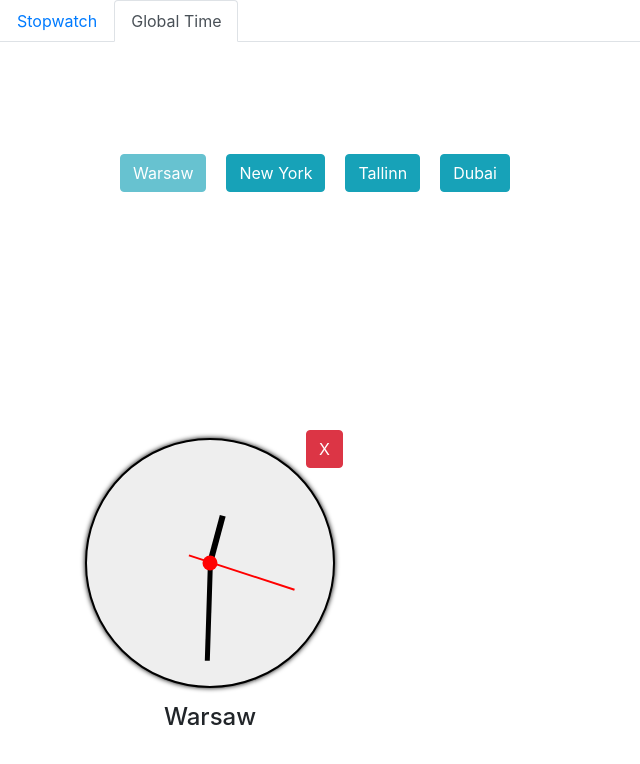
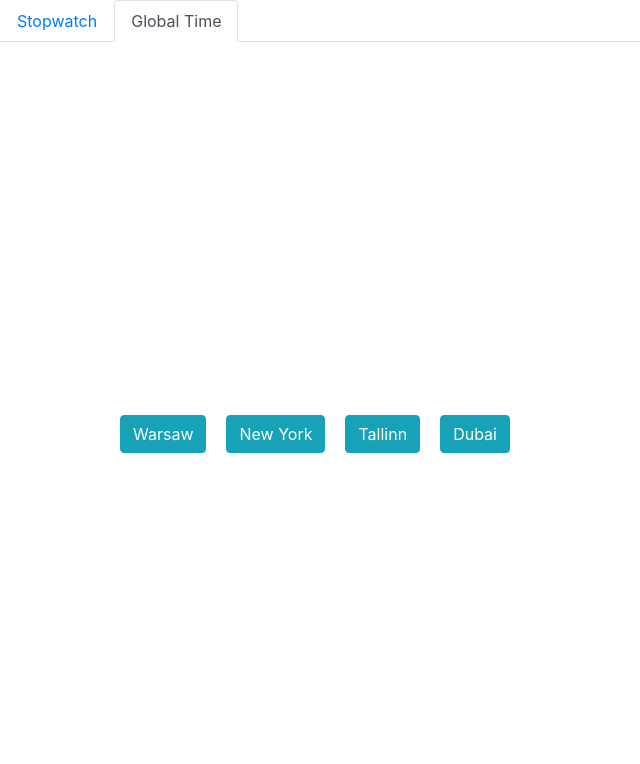
Before and after one commit to MarcinKowalski89/stopwatch, a React app: page /globaltime in a window 1280 px wide. Shown: the top 764 px of the page, without its empty margins (0-640 px from the left). Built offline with nearby package versions, Linux system fonts and the light colour scheme.

Commit message:
Implement redux for clocks

```diff
--- a/src/components/Clock/Clock.js
+++ b/src/components/Clock/Clock.js
@@ -1,6 +1,8 @@
 import React from 'react';
 import PropTypes from 'prop-types';
+import { connect } from 'react-redux';
 
+import { hideClock } from '../GlobalTime/actions';
 import timeHelper from '../../../helpers/time';
 
 class Clock extends React.Component {
@@ -9,7 +11,10 @@ class Clock extends React.Component {
 
     this.state = {
       time: new Date(new Date()
-        .toLocaleString(this.props.locale, { timeZone: this.props.timeZone })),
+        .toLocaleString(
+          this.props.clocks[this.props.city].locale,
+          { timeZone: this.props.clocks[this.props.city].timeZone },
+        )),
     };
   }
 
@@ -24,7 +29,10 @@ class Clock extends React.Component {
   tick() {
     this.setState({
       time: new Date(new Date()
-        .toLocaleString(this.props.locale, { timeZone: this.props.timeZone })),
+        .toLocaleString(
+          this.props.clocks[this.props.city].locale,
+          { timeZone: this.props.clocks[this.props.city].timeZone },
+        )),
     });
   }
 
@@ -45,13 +53,12 @@ class Clock extends React.Component {
     const secondsDeg = {
       transform: `rotate(${sdeg}deg)`,
     };
-
     return (
       <div className="clock-wrapper">
         <div className="clock">
           <button
             className="btn btn-danger"
-            onClick={() => this.props.addClock(this.props.index)}
+            onClick={() => this.props.hideClock(this.props.city)}
           >
             X
           </button>
@@ -75,11 +82,16 @@ class Clock extends React.Component {
 }
 
 Clock.propTypes = {
-  locale: PropTypes.string.isRequired,
-  timeZone: PropTypes.string.isRequired,
+  clocks: PropTypes.objectOf(Object).isRequired,
+  hideClock: PropTypes.func.isRequired,
   city: PropTypes.string.isRequired,
-  addClock: PropTypes.func.isRequired,
-  index: PropTypes.number.isRequired,
 };
 
-export default Clock;
+export default connect(
+  state => ({
+    clocks: state.globalTime,
+  }),
+  {
+    hideClock,
+  },
+)(Clock);
--- a/src/components/GlobalTime/GlobalTime.js
+++ b/src/components/GlobalTime/GlobalTime.js
@@ -1,75 +1,46 @@
 import React, { Fragment } from 'react';
+import PropTypes from 'prop-types';
+import { connect } from 'react-redux';
 
+import { showClock } from './actions';
 import Clock from '../Clock/Clock';
 import './GlobalTime.scss';
 
-class GlobalTime extends React.Component {
-  constructor(props) {
-    super(props);
-
-    this.addClock = this.addClock.bind(this);
-
-    this.state = {
-      clocks: [
-        {
-          city: 'Warsaw',
-          locale: 'en-US',
-          timeZone: 'Europe/Warsaw',
-          show: true,
-        },
-        {
-          city: 'New York',
-          locale: 'en-US',
-          timeZone: 'America/New_York',
-          show: false,
-        },
-        {
-          city: 'Tallinn',
-          locale: 'en-US',
-          timeZone: 'Europe/Tallinn',
-          show: false,
-        },
-        {
-          city: 'Dubai',
-          locale: 'en-US',
-          timeZone: 'Asia/Dubai',
-          show: false,
-        },
-      ],
-    };
-  }
-
-  addClock(i) {
-    const toggle = this.state.clocks.slice();
-    toggle[i].show = !toggle[i].show;
-    this.setState({ clocks: toggle });
-  }
-
-  render() {
-    return (
+const GlobalTime = props => (
   <Fragment>
     <ul className="d-flex flex-row">
-          {this.state.clocks.map((clock, i) => (
-            <li key={clock.city}>
+      {Object.keys(props.clocks).map(clock => (
+        <li key={clock}>
           <button
             className="btn btn-info"
-                onClick={() => this.addClock(i)}
-                disabled={clock.show}
+            onClick={() => props.showClock(clock)}
+            disabled={props.clocks[clock].show}
           >
-                {clock.city}
+            {props.clocks[clock].city}
           </button>
         </li>
       ))}
     </ul>
     <div className="d-flex flex-wrap">
-          {this.state.clocks.map((clock, i) => (
-            clock.show
-              ? <Clock key={clock.city} addClock={this.addClock} index={i} {...clock} />
+      {Object.keys(props.clocks).map(clock => (
+        props.clocks[clock].show
+          ? <Clock
+            key={clock}
+            city={clock}
+          />
           : null
       ))}
     </div>
   </Fragment>
 );
-  }
-}
-export default GlobalTime;
+
+GlobalTime.propTypes = { clocks: PropTypes.objectOf(Object).isRequired };
+
+export default connect(
+  state => ({
+    clocks: state.globalTime,
+  }),
+  {
+    showClock,
+  },
+)(GlobalTime);
--- /dev/null
+++ b/src/components/GlobalTime/actions.js
@@ -0,0 +1,8 @@
+export const showClock = city => ({
+  type: 'SHOW_CLOCK',
+  data: city,
+});
+export const hideClock = city => ({
+  type: 'HIDE_CLOCK',
+  data: city,
+});
--- /dev/null
+++ b/src/components/GlobalTime/reducers.js
@@ -0,0 +1,36 @@
+const initialState = {
+  Warsaw: {
+    city: 'Warsaw',
+    locale: 'en-US',
+    timeZone: 'Europe/Warsaw',
+    show: false,
+  },
+  NewYork: {
+    city: 'New York',
+    locale: 'en-US',
+    timeZone: 'America/New_York',
+    show: false,
+  },
+  Tallinn: {
+    city: 'Tallinn',
+    locale: 'en-US',
+    timeZone: 'Europe/Tallinn',
+    show: false,
+  },
+  Dubai: {
+    city: 'Dubai',
+    locale: 'en-US',
+    timeZone: 'Asia/Dubai',
+    show: false,
+  },
+};
+export default (state = initialState, action) => {
+  switch (action.type) {
+    case 'SHOW_CLOCK':
+      return { ...state, [action.data]: { ...state[action.data], show: true } };
+    case 'HIDE_CLOCK':
+      return { ...state, [action.data]: { ...state[action.data], show: false } };
+    default:
+      return state;
+  }
+};
--- a/src/store.js
+++ b/src/store.js
@@ -1,7 +1,9 @@
 import { createStore, combineReducers } from 'redux';
 
 import stopwatchReducer from './components/Stopwatch/reducers';
+import globalTimeReducer from './components/GlobalTime/reducers';
 
 export default createStore(combineReducers({
   stopwatch: stopwatchReducer,
+  globalTime: globalTimeReducer,
 }));
```
Lines whose indentation alone changed are shown as unchanged.
